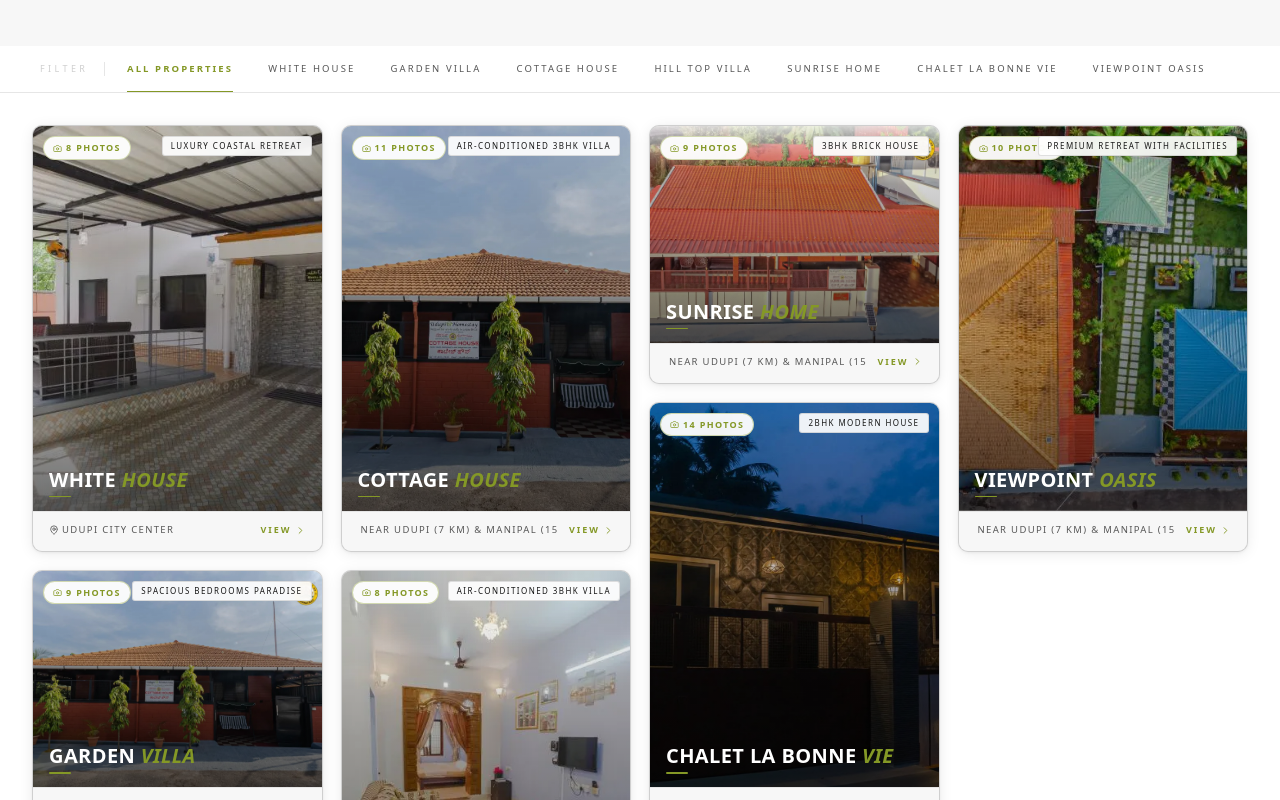
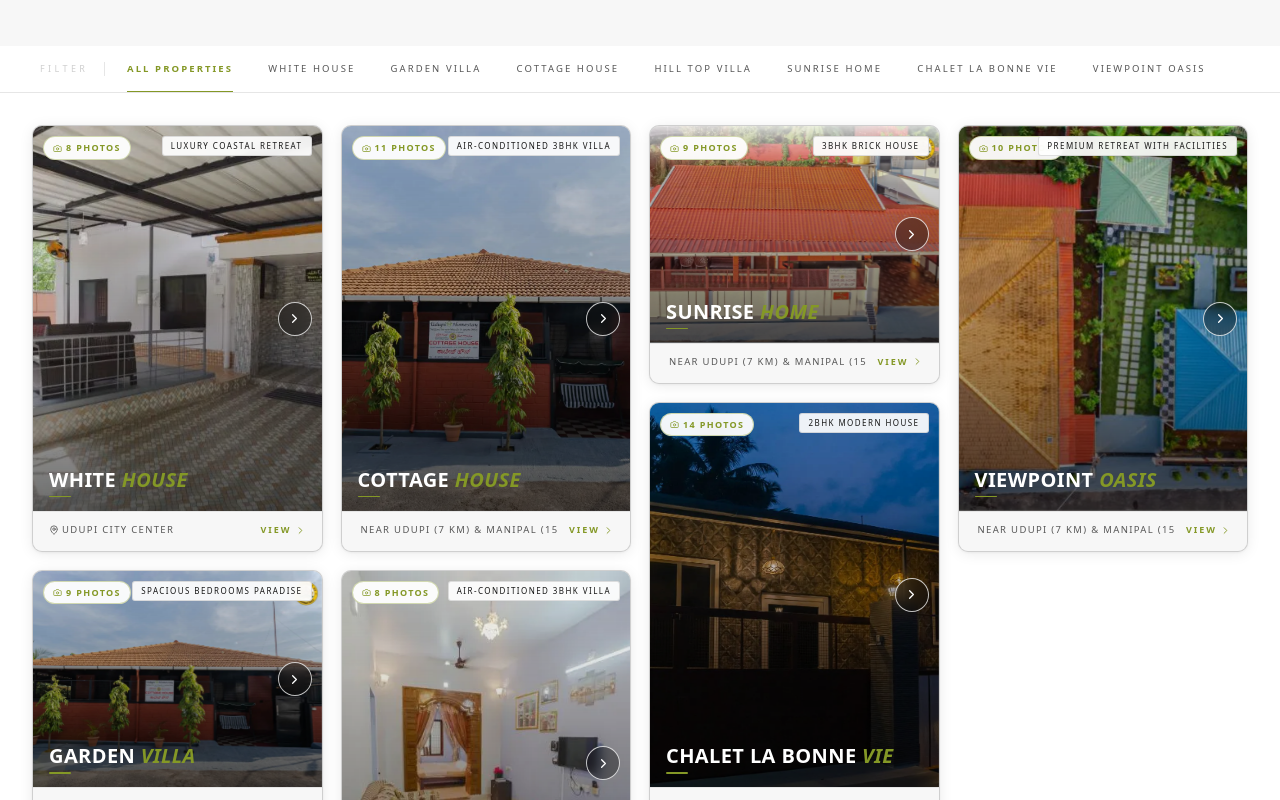
Before and after one commit to codemy3/udupihomestay, a Next.js app: page /gallery in a window 1280 px wide. Shown: the part 840-1640 px from the top of the page. Built offline with nearby package versions, Linux system fonts and the light colour scheme.

Commit message:
Update gallery interactions and refine mobile/about section UI

```diff
--- a/src/app/about/page.tsx
+++ b/src/app/about/page.tsx
@@ -439,8 +439,8 @@ export default function AboutPage() {
                 <p className="text-gray-600 text-sm">Udupi, Karnataka, India</p>
               </div>
 
-              {/* Stats */}
-             {/* <div data-animate="stats" className={`grid grid-cols-3 gap-6 pt-4 stagger ${visibleSections.has('stats') ? 'visible' : ''}`}>
+              {/* Stats (mobile only) */}
+              <div data-animate="stats" className={`grid grid-cols-3 gap-6 pt-4 stagger sm:hidden ${visibleSections.has('stats') ? 'visible' : ''}`}>
                 <div className="flex flex-col items-center text-center">
                   <div className="text-4xl sm:text-5xl font-bold font-serif text-[#849826] mb-1">
                     {counters.properties}+
@@ -459,7 +459,7 @@ export default function AboutPage() {
                   </div>
                   <p className="text-[#2c2c2c] font-semibold text-xs sm:text-sm">Years Experience</p>
                 </div>
-              </div>*/}
+              </div>
 
               <button className="mt-2 bg-[#849826] text-white px-8 py-3.5 hover:bg-[#6d7d20] transition-all duration-300 uppercase text-xs tracking-widest font-medium shine-effect">
                 LEARN MORE
--- a/src/app/gallery/page.tsx
+++ b/src/app/gallery/page.tsx
@@ -1,7 +1,7 @@
 "use client";
 
 import Image from "next/image";
-import { useState, useEffect, useCallback } from "react";
+import { useState, useEffect, useCallback, useRef } from "react";
 import { homestays } from "@/data/homestays";
 import { X, ChevronLeft, ChevronRight, MapPin, Camera, Eye } from "lucide-react";
 
@@ -110,10 +110,9 @@ const CSS = `
 .ms-hero-tag span { display: block; width: 28px; height: 1px; background: var(--gold); }
 .ms-hero-h1 {
   font-family: var(--serif); font-size: clamp(32px,7vw,78px);
-  font-weight: 700; line-height: 1.0; color: var(--cream);
+  font-weight: 600; line-height: 1.0; color: var(--cream);
   letter-spacing: 0.02em; text-transform: uppercase; margin-bottom: 0.5rem;
 }
-.ms-hero-h1 em { font-style: italic; color: var(--leaf); }
 .ms-hero-bc {
   display: flex; align-items: center; gap: 6px;
   font-family: var(--sans); font-size: 10px; letter-spacing: 0.12em; color: rgba(255,255,255,0.78);
@@ -257,6 +256,26 @@ const CSS = `
 /* tall cards */
 .ms-cimg.ms-h2 { aspect-ratio: 3/4; }
 
+.ms-cslide {
+  position: absolute;
+  inset: 0;
+  will-change: transform, opacity;
+  animation-duration: 340ms;
+  animation-timing-function: cubic-bezier(0.22,1,0.36,1);
+  animation-fill-mode: both;
+}
+.ms-cslide.ms-cslide-next { animation-name: msCardSlideInNext; }
+.ms-cslide.ms-cslide-prev { animation-name: msCardSlideInPrev; }
+
+@keyframes msCardSlideInNext {
+  from { opacity: 0.3; transform: translateX(20px) scale(1.02); }
+  to   { opacity: 1; transform: translateX(0) scale(1); }
+}
+@keyframes msCardSlideInPrev {
+  from { opacity: 0.3; transform: translateX(-20px) scale(1.02); }
+  to   { opacity: 1; transform: translateX(0) scale(1); }
+}
+
 .ms-cimg img { transition: transform 0.7s cubic-bezier(0.22,1,0.36,1); }
 @media (hover: hover) { .ms-card:hover .ms-cimg img { transform: scale(1.06); } }
 
@@ -353,6 +372,40 @@ const CSS = `
   transition: color 0.22s, gap 0.22s;
 }
 @media (hover: hover) { .ms-card:hover .ms-cta { color: var(--leaf); gap: 6px; } }
+
+.ms-cnext {
+  position: absolute;
+  top: 50%;
+  right: 10px;
+  transform: translateY(-50%);
+  z-index: 4;
+  width: 34px;
+  height: 34px;
+  border-radius: 999px;
+  border: 1px solid rgba(255,255,255,0.75);
+  background: rgba(15,15,15,0.38);
+  color: #fff;
+  display: none;
+  align-items: center;
+  justify-content: center;
+  backdrop-filter: blur(6px);
+  cursor: pointer;
+  transition: transform 0.28s ease, background 0.22s ease, border-color 0.22s ease;
+  animation: msArrowNudge 1.7s ease-in-out infinite;
+  -webkit-tap-highlight-color: transparent;
+}
+@keyframes msArrowNudge {
+  0%, 100% { transform: translateY(-50%) translateX(0); }
+  50% { transform: translateY(-50%) translateX(3px); }
+}
+@media (min-width: 1024px) {
+  .ms-cnext { display: flex; }
+}
+.ms-cnext:hover {
+  background: rgba(132,152,38,0.9);
+  border-color: rgba(132,152,38,0.95);
+  transform: translateY(-50%) scale(1.05);
+}
 
 /* ═══ DIVIDER BAND ═══ */
 .ms-divband {
@@ -526,6 +579,11 @@ export default function GalleryPage() {
   const [scrollY, setScrollY]     = useState(0);
   const [visible, setVisible]     = useState<Set<string>>(new Set());
   const [activeFilter, setFilter] = useState("all");
+  const [cardImageIdx, setCardImageIdx] = useState<Record<string, number>>({});
+  const [cardAnimDir, setCardAnimDir] = useState<Record<string, 1 | -1>>({});
+  const [isMobileCards, setIsMobileCards] = useState(false);
+  const cardTouchStartRef = useRef<Record<string, number>>({});
+  const suppressCardOpenRef = useRef<Record<string, boolean>>({});
 
   useEffect(() => {
     const id = "ms-styles";
@@ -534,6 +592,13 @@ export default function GalleryPage() {
     el.id = id; el.textContent = CSS;
     document.head.appendChild(el);
     return () => { document.getElementById(id)?.remove(); };
+  }, []);
+
+  useEffect(() => {
+    const syncViewport = () => setIsMobileCards(window.innerWidth < 1024);
+    syncViewport();
+    window.addEventListener("resize", syncViewport);
+    return () => window.removeEventListener("resize", syncViewport);
   }, []);
 
   useEffect(() => {
@@ -605,6 +670,34 @@ export default function GalleryPage() {
     window.addEventListener("touchend", onEnd, { once: true });
   }, [goTo]);
 
+  const shiftCardImage = useCallback((stayId: string, imgCount: number, dir: 1 | -1) => {
+    if (imgCount < 2) return;
+    setCardAnimDir((prev) => ({ ...prev, [stayId]: dir }));
+    setCardImageIdx((prev) => {
+      const current = prev[stayId] ?? 0;
+      return { ...prev, [stayId]: (current + dir + imgCount) % imgCount };
+    });
+  }, []);
+
+  const onCardTouchStart = useCallback((stayId: string, e: React.TouchEvent<HTMLDivElement>) => {
+    if (!isMobileCards) return;
+    cardTouchStartRef.current[stayId] = e.touches[0].clientX;
+    suppressCardOpenRef.current[stayId] = false;
+  }, [isMobileCards]);
+
+  const onCardTouchEnd = useCallback((stayId: string, imgCount: number, e: React.TouchEvent<HTMLDivElement>) => {
+    if (!isMobileCards || imgCount < 2) return;
+    const startX = cardTouchStartRef.current[stayId];
+    if (typeof startX !== "number") return;
+    const dx = e.changedTouches[0].clientX - startX;
+    if (Math.abs(dx) < 36) return;
+    suppressCardOpenRef.current[stayId] = true;
+    shiftCardImage(stayId, imgCount, dx < 0 ? 1 : -1);
+    window.setTimeout(() => {
+      suppressCardOpenRef.current[stayId] = false;
+    }, 230);
+  }, [isMobileCards, shiftCardImage]);
+
   const filtered = activeFilter === "all"
     ? homestays
     : homestays.filter((h) => h.id === activeFilter);
@@ -623,7 +716,7 @@ export default function GalleryPage() {
           <div className="ms-hero-tag">
             <span /><span>Visual Collection</span>
           </div>
-          <h1 className="ms-hero-h1">OUR <em>GALLERY</em></h1>
+          <h1 className="ms-hero-h1">OUR GALLERY</h1>
           <div className="ms-hero-bc">
             <span className="ms-bc-dim">HOME</span>
             <span className="ms-bc-gold"> › </span>
@@ -686,17 +779,43 @@ export default function GalleryPage() {
         {filtered.map((stay, idx) => {
           const imgs  = getImages(stay);
           const span  = getSpan(idx, imgs.length);
+          const cardIdx = cardImageIdx[stay.id] ?? 0;
+          const activeCardIdx = ((cardIdx % imgs.length) + imgs.length) % imgs.length;
+          const cardDir = cardAnimDir[stay.id] ?? 1;
           const words = stay.title.split(" ");
           const last  = words[words.length - 1];
           const rest  = words.slice(0, -1).join(" ");
           return (
-            <div key={stay.id} className="ms-card" onClick={() => openModal(stay)}>
-              <div className={`ms-cimg ms-h${span}`}>
-                <Image src={imgs[0]} alt={stay.title} fill className="object-cover" priority={idx < 4} />
+            <div
+              key={stay.id}
+              className="ms-card"
+              onClick={() => {
+                if (suppressCardOpenRef.current[stay.id]) return;
+                openModal(stay);
+              }}
+            >
+              <div
+                className={`ms-cimg ms-h${span}`}
+                onTouchStart={(e) => onCardTouchStart(stay.id, e)}
+                onTouchEnd={(e) => onCardTouchEnd(stay.id, imgs.length, e)}
+              >
+                <div key={`${stay.id}-${activeCardIdx}`} className={`ms-cslide${cardDir === 1 ? " ms-cslide-next" : " ms-cslide-prev"}`}>
+                  <Image src={imgs[activeCardIdx]} alt={stay.title} fill className="object-cover" priority={idx < 4} />
+                </div>
                 <div className="ms-cgrad" />
                 <div className="ms-pill"><Camera size={9} />{imgs.length} photos</div>
                 <div className="ms-tag">{stay.subtitle}</div>
                 <div className="ms-eye"><div className="ms-eye-ring"><Eye size={16} /></div></div>
+                <button
+                  className="ms-cnext"
+                  onClick={(e) => {
+                    e.stopPropagation();
+                    shiftCardImage(stay.id, imgs.length, 1);
+                  }}
+                  aria-label={`Next photo for ${stay.title}`}
+                >
+                  <ChevronRight size={15} />
+                </button>
                 <div className="ms-ctitle">
                   <h3>{rest && <>{rest} </>}<em>{last}</em></h3>
                   <div className="ms-gbar" />
--- a/src/components/Exploresection.tsx
+++ b/src/components/Exploresection.tsx
@@ -338,27 +338,36 @@ export default function ExploreSection({ title, rooms, bathrooms, guests, priceP
           }
           /* Mobile default: larger cards while keeping all four visible */
           .polaroid-scale-wrap {
-            width: 76px !important;
-            /* Height = natural card height (215px) * scale (0.48) ≈ 103px */
-            height: 103px !important;
+            width: 86px !important;
+            /* Height = natural card height (215px) * scale (0.54) ≈ 117px */
+            height: 117px !important;
             display: flex !important;
             align-items: flex-end !important;
             justify-content: center !important;
             overflow: visible !important;
           }
           .polaroid-scale-inner {
-            transform: scale(0.48) !important;
+            transform: scale(0.54) !important;
             transform-origin: bottom center !important;
             flex-shrink: 0 !important;
           }
         }
         @media (max-width: 380px) {
           .polaroid-scale-wrap {
-            width: 68px !important;
-            height: 92px !important;
+            width: 80px !important;
+            height: 109px !important;
           }
           .polaroid-scale-inner {
-            transform: scale(0.43) !important;
+            transform: scale(0.51) !important;
+          }
+        }
+        @media (max-width: 340px) {
+          .polaroid-scale-wrap {
+            width: 72px !important;
+            height: 98px !important;
+          }
+          .polaroid-scale-inner {
+            transform: scale(0.46) !important;
           }
         }
       `}</style>
```
